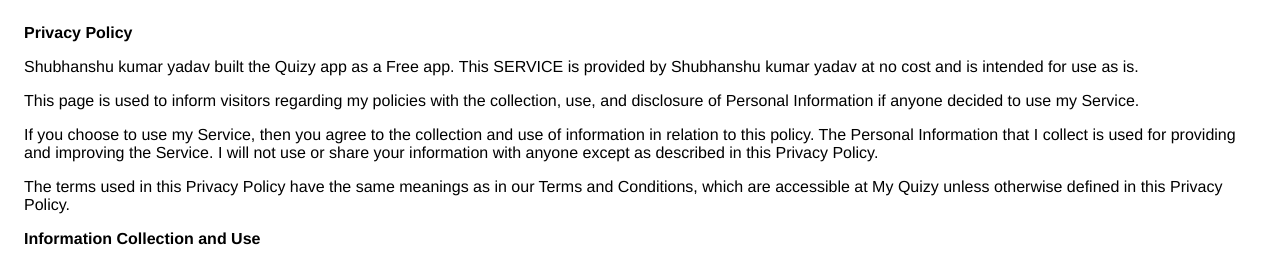
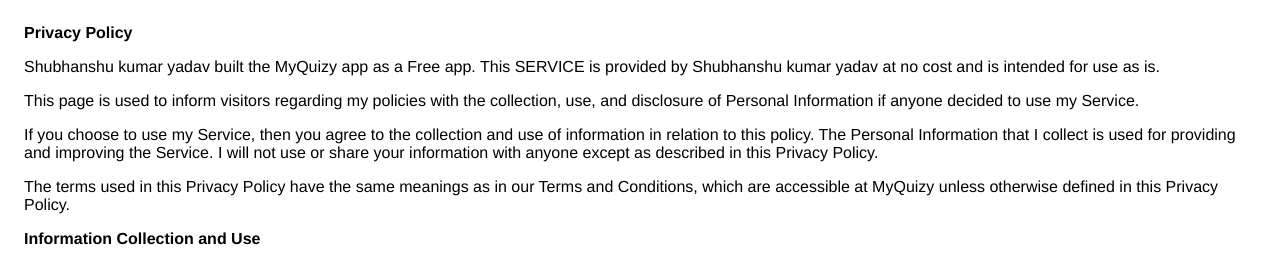
Before and after one commit to pritampsingha/QuizyPrivacypolicy, a plain HTML site: page index.html in a window 1280 px wide. Shown: the top 261 px of the page. Drawn offline with Linux system fonts and the light colour scheme.

Commit message:
Update index.html

```diff
--- a/index.html
+++ b/index.html
@@ -8,7 +8,7 @@
     </head>
     <body>
     <strong>Privacy Policy</strong> <p>
-                  Shubhanshu kumar yadav built the Quizy app as
+                  Shubhanshu kumar yadav built the MyQuizy app as
                   a Free app. This SERVICE is provided by
                   Shubhanshu kumar yadav at no cost and is intended for use as
                   is.
@@ -25,7 +25,7 @@
                 </p> <p>
                   The terms used in this Privacy Policy have the same meanings
                   as in our Terms and Conditions, which are accessible at
-                  My Quizy unless otherwise defined in this Privacy Policy.
+                  MyQuizy unless otherwise defined in this Privacy Policy.
                 </p> <p><strong>Information Collection and Use</strong></p> <p>
                   For a better experience, while using our Service, I
                   may require you to provide us with certain personally
```
